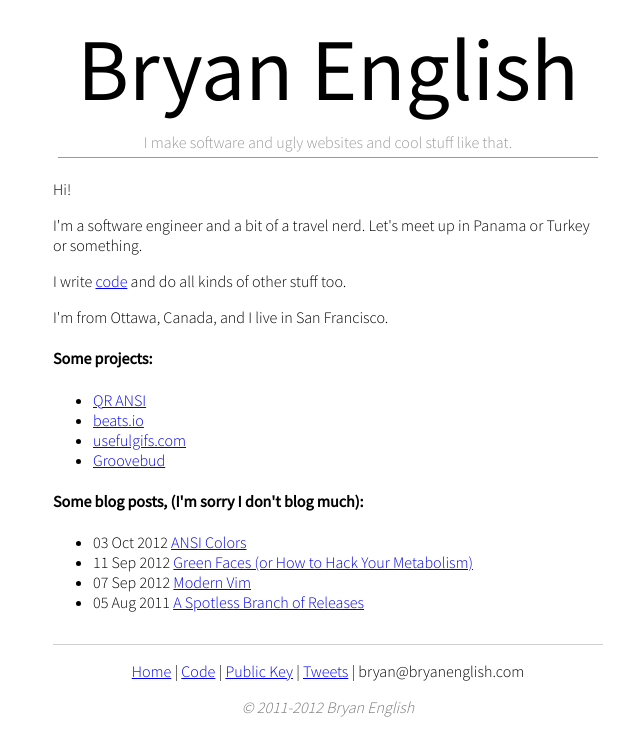
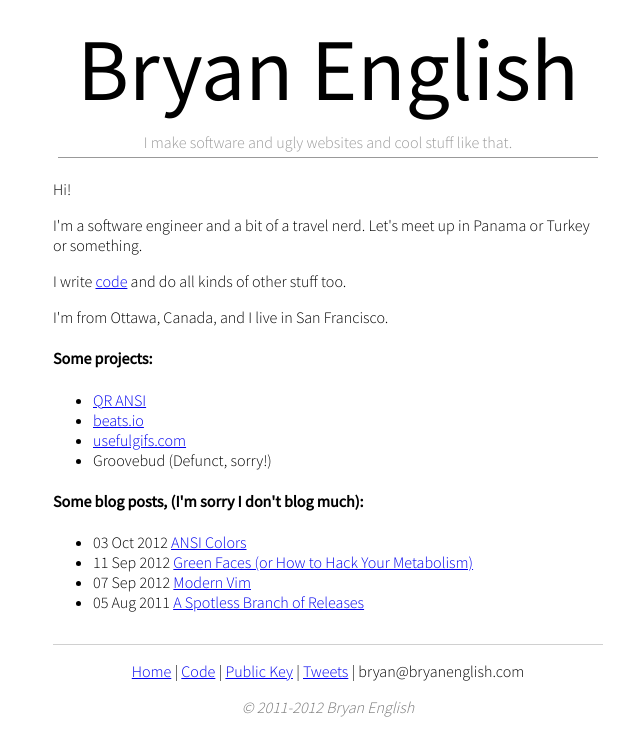
Before and after one commit to bengl/bengl.github.com, a Jekyll site: the page built from index.html, in a window 1280 px wide. Shown: the top 756 px of the page, without its empty margins (312-952 px from the left). Built offline with Jekyll 4.4.1, drawn with Linux system fonts in a browser that asks for light colours.

Commit message:
sunset groovebud

```diff
--- a/index.html
+++ b/index.html
@@ -15,7 +15,7 @@ layout: default
   <li><a href="http://qransi.com">QR ANSI</a></li>
   <li><a href="http://beats.io">beats.io</a></li>
   <li><a href="http://usefulgifs.com">usefulgifs.com</a></li>
-  <li><a href="http://groovebud.com">Groovebud</a></li>
+  <li>Groovebud (Defunct, sorry!)</li>
 </ul>
 
 <h4>Some blog posts, (I'm sorry I don't blog much):</h4>
```
